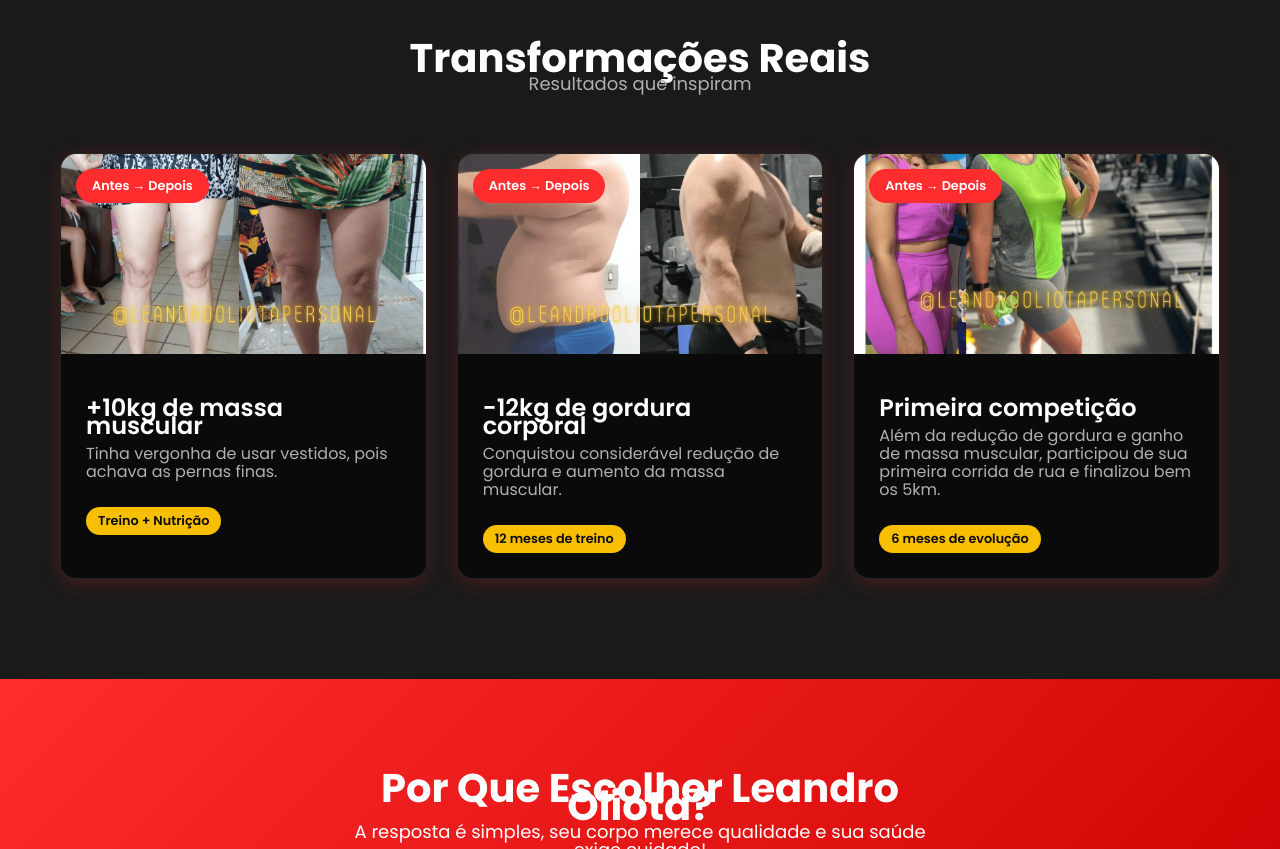
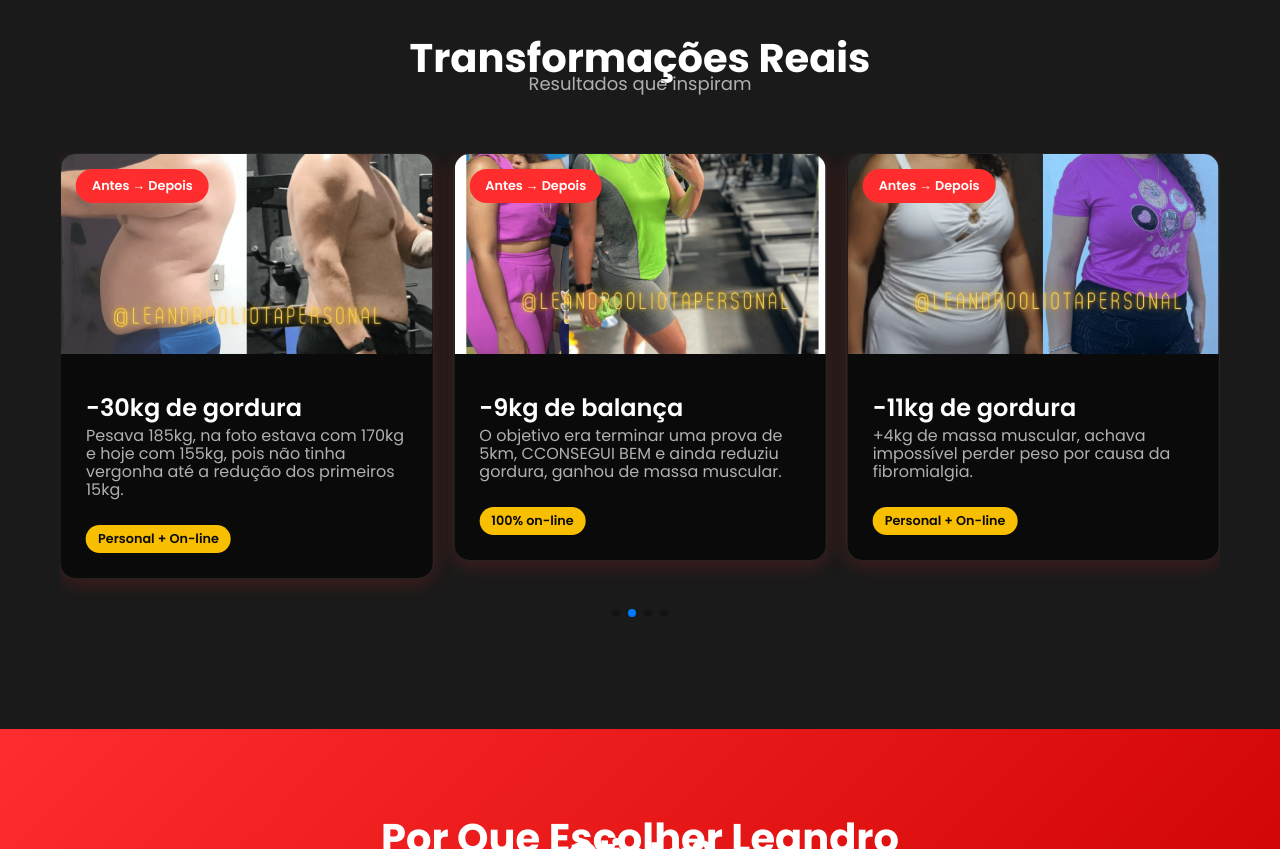
Before and after one commit to LeandroDevLab/leandro-oliota, a React (Vite) app: page /personal in a window 1280 px wide. Shown: the part 2500-3349 px from the top of the page. Built offline with nearby package versions, Linux system fonts and the light colour scheme.

Commit message:
:camera_with_flash: feat(personal): add before and after slider using Swiper

```diff
--- /dev/null
+++ b/src/components/SwiperBeforeAfter/SwiperBeforeAfter.jsx
@@ -0,0 +1,46 @@
+import { Swiper, SwiperSlide } from "swiper/react";
+import { Autoplay, Pagination } from "swiper/modules";
+
+import "swiper/css";
+import "swiper/css/pagination";
+import TestimonyCard from "../../../../components/TestimonyCard/TestimonyCard";
+
+function SwiperTestimonials({ testimonials }) {
+  return (
+    <Swiper
+      style={{ paddingBottom: "50px" }}
+      modules={[Autoplay, Pagination]}
+      autoplay={{ delay: 3000 }}
+      pagination={{ clickable: true }}
+      loop
+      spaceBetween={20}
+      breakpoints={{
+        320: {
+          slidesPerView: 1,
+        },
+        640: {
+          slidesPerView: 1,
+        },
+        768: {
+          slidesPerView: 2,
+        },
+        1024: {
+          slidesPerView: 3,
+        },
+      }}
+    >
+      {testimonials.map((card, index) => (
+        <SwiperSlide key={index}>
+          <TestimonyCard
+            imgSrc={card.imgSrc}
+            name={card.name}
+            category={card.category}
+            testimony={card.testimony}
+          />
+        </SwiperSlide>
+      ))}
+    </Swiper>
+  );
+}
+
+export default SwiperTestimonials;
--- a/src/data/personalGallery.js
+++ b/src/data/personalGallery.js
@@ -35,3 +35,41 @@ export const personalCards = [
       "",
   }, */
 ];
+
+import beforeAfter1 from "../assets/img/personal/antesedepois1.png";
+import beforeAfter2 from "../assets/img/personal/antesedepois2.png";
+import beforeAfter4 from "../assets/img/personal/antesedepois4.png";
+import beforeAfter5 from "../assets/img/personal/antesedepois5.png";
+
+export const personalCases = [
+  {
+    src: beforeAfter1,
+    alt: "Foto 1 do antes e depois de alunos do Personal trainer Leandro Oliota, demonstra aumento de massa muscular",
+    title: "+10kg de massa muscular",
+    description: "Tinha vergonha de usar vestidos, pois achava as pernas finas.",
+    emphasis: "Treino + Nutrição",
+  },
+  {
+    src: beforeAfter2,
+    alt: "Foto 1 do antes e depois de alunos do Personal trainer Leandro Oliota, demonstra aumento de massa muscular",
+    title: "-30kg de gordura",
+    description:
+      "Pesava 185kg, na foto estava com 170kg e hoje com 155kg, pois não tinha vergonha até a redução dos primeiros 15kg.",
+    emphasis: "Personal + On-line",
+  },
+  {
+    src: beforeAfter4,
+    alt: "Foto 1 do antes e depois de alunos do Personal trainer Leandro Oliota, demonstra aumento de massa muscular",
+    title: "-9kg de balança",
+    description:
+      "O objetivo era terminar uma prova de 5km, CCONSEGUI BEM e ainda reduziu gordura, ganhou de massa muscular.",
+    emphasis: "100% on-line",
+  },
+  {
+    src: beforeAfter5,
+    alt: "Foto 1 do antes e depois de alunos do Personal trainer Leandro Oliota, demonstra aumento de massa muscular",
+    title: "-11kg de gordura",
+    description: "+4kg de massa muscular, achava impossível perder peso por causa da fibromialgia.",
+    emphasis: "Personal + On-line",
+  },
+];
--- a/src/pages/Personal/Personal.css
+++ b/src/pages/Personal/Personal.css
@@ -472,72 +472,6 @@ section {
 /* ========== DESTAQUES COM IMAGENS ========== */
 .destaques {
   background: var(--bg-alt);
-}
-.destaques-grid {
-  display: grid;
-  grid-template-columns: repeat(auto-fit, minmax(200px, 1fr));
-  gap: 30px;
-}
-
-.destaque-card {
-  background: var(--bg);
-  border-radius: var(--radius);
-  overflow: hidden;
-  box-shadow: var(--shadow);
-  transition: var(--transition);
-  border: 1px solid rgba(255, 255, 255, 0.1);
-}
-.destaque-card:hover {
-  transform: translateY(-5px);
-  box-shadow: var(--shadow-hover);
-}
-
-.destaque-image {
-  position: relative;
-  height: 220px;
-  overflow: hidden;
-}
-
-.destaque-image img {
-  width: 100%;
-  height: 100%;
-  margin-top: -20px;
-  object-fit: cover;
-  transition: var(--transition);
-}
-
-.destaque-card:hover .destaque-image img {
-  transform: scale(1.1);
-}
-
-.destaque-tag {
-  position: absolute;
-  top: 15px;
-  left: 15px;
-  background: var(--primary);
-  color: var(--white);
-  padding: 8px 16px;
-  border-radius: 50px;
-  font-size: 0.8rem;
-  font-weight: 600;
-}
-
-.destaque-content {
-  padding: 25px;
-}
-.destaque-content h3 {
-  color: var(--text);
-  margin-bottom: 10px;
-}
-.destaque-badge {
-  display: inline-block;
-  background: var(--secondary);
-  color: var(--bg);
-  padding: 5px 12px;
-  border-radius: 50px;
-  font-size: 0.8rem;
-  font-weight: 600;
-  margin-top: 10px;
 }
 
 /* ========== GALERIA ========== */
--- a/src/pages/Personal/Personal.jsx
+++ b/src/pages/Personal/Personal.jsx
@@ -7,18 +7,15 @@ import sobreImg from "../../assets/img/leandro-sobre.png";
 import avaliacaoImg from "../../assets/img/personal/avaliacao1.png";
 import personalImg from "../../assets/img/personal/personal-trainer.png";
 import treinoImg from "../../assets/img/personal/treino-personalizado.png";
-import beforeAfter1Img from "../../assets/img/personal/antesedepois1.png";
-import beforeAfter2Img from "../../assets/img/personal/antesedepois2.png";
-import beforeAfter4Img from "../../assets/img/personal/antesedepois4.png";
 
 /* Icons import */
 import { FaInstagram, FaFacebook, FaGithub, FaLinkedin } from "react-icons/fa";
 import LeandroOliota from "../../components/LeandroOliota/LeandroOliota";
-import TestimonyCard from "../../components/TestimonyCard/TestimonyCard";
 
 /* Variáveis */
 import { personalCards } from "../../data/personalGallery";
 import SwiperTestimonials from "../../components/SwiperTestimonials/SwiperTestimonials";
+import SwiperBeforeAfter from "./components/SwiperBeforeAfter/SwiperBeforeAfter";
 
 function Personal() {
   return (
@@ -244,53 +241,7 @@ function Personal() {
             <h2>Transformações Reais</h2>
             <p>Resultados que inspiram</p>
           </div>
-          <div className="destaques-grid">
-            <div className="destaque-card">
-              <div className="destaque-image">
-                <img
-                  src={beforeAfter1Img}
-                  alt="Foto 1 do antes e depois de alunos do Personal trainer Leandro Oliota, demonstra aumento de massa muscular"
-                />
-                <span className="destaque-tag">Antes → Depois</span>
-              </div>
-              <div className="destaque-content">
-                <h3>+10kg de massa muscular</h3>
-                <p>Tinha vergonha de usar vestidos, pois achava as pernas finas.</p>
-                <span className="destaque-badge">Treino + Nutrição</span>
-              </div>
-            </div>
-            <div className="destaque-card">
-              <div className="destaque-image">
-                <img
-                  src={beforeAfter2Img}
-                  alt="Foto 2 do antes e depois de alunos do Personal trainer Leandro Oliota, demonstra aumento de massa muscular e redução de gordura"
-                />
-                <span className="destaque-tag">Antes → Depois</span>
-              </div>
-              <div className="destaque-content">
-                <h3>-12kg de gordura corporal</h3>
-                <p>Conquistou considerável redução de gordura e aumento da massa muscular.</p>
-                <span className="destaque-badge">12 meses de treino</span>
-              </div>
-            </div>
-            <div className="destaque-card">
-              <div className="destaque-image">
-                <img
-                  src={beforeAfter4Img}
-                  alt="Foto 2 do antes e depois de alunos do Personal trainer Leandro Oliota, demonstra aumento de massa muscular e redução de gordura"
-                />
-                <span className="destaque-tag">Antes → Depois</span>
-              </div>
-              <div className="destaque-content">
-                <h3>Primeira competição</h3>
-                <p>
-                  Além da redução de gordura e ganho de massa muscular, participou de sua primeira
-                  corrida de rua e finalizou bem os 5km.
-                </p>
-                <span className="destaque-badge">6 meses de evolução</span>
-              </div>
-            </div>
-          </div>
+          <SwiperBeforeAfter />
         </div>
       </section>
 
--- /dev/null
+++ b/src/pages/Personal/components/SwiperBeforeAfter/SwiperBeforeAfter.css
@@ -0,0 +1,60 @@
+.destaque-card {
+  background: var(--bg);
+  border-radius: var(--radius);
+  overflow: hidden;
+  box-shadow: var(--shadow);
+  transition: var(--transition);
+  border: 1px solid rgba(255, 255, 255, 0.1);
+}
+.destaque-card:hover {
+  transform: translateY(-5px);
+  box-shadow: var(--shadow-hover);
+}
+
+.destaque-image {
+  position: relative;
+  height: 220px;
+  overflow: hidden;
+}
+
+.destaque-image img {
+  width: 100%;
+  height: 100%;
+  margin-top: -20px;
+  object-fit: cover;
+  transition: var(--transition);
+}
+
+.destaque-card:hover .destaque-image img {
+  transform: scale(1.1);
+}
+
+.destaque-tag {
+  position: absolute;
+  top: 15px;
+  left: 15px;
+  background: var(--primary);
+  color: var(--white);
+  padding: 8px 16px;
+  border-radius: 50px;
+  font-size: 0.8rem;
+  font-weight: 600;
+}
+
+.destaque-content {
+  padding: 25px;
+}
+.destaque-content h3 {
+  color: var(--text);
+  margin-bottom: 10px;
+}
+.destaque-badge {
+  display: inline-block;
+  background: var(--secondary);
+  color: var(--bg);
+  padding: 5px 12px;
+  border-radius: 50px;
+  font-size: 0.8rem;
+  font-weight: 600;
+  margin-top: 10px;
+}
--- /dev/null
+++ b/src/pages/Personal/components/SwiperBeforeAfter/SwiperBeforeAfter.jsx
@@ -0,0 +1,52 @@
+import { Swiper, SwiperSlide } from "swiper/react";
+import { Autoplay, Pagination } from "swiper/modules";
+import { personalCases } from "../../../../data/personalGallery";
+import "./SwiperBeforeAfter.css";
+
+import "swiper/css";
+import "swiper/css/pagination";
+
+function SwiperBeforeAfter() {
+  return (
+    <Swiper
+      style={{ paddingBottom: "50px" }}
+      modules={[Autoplay, Pagination]}
+      autoplay={{ delay: 3000 }}
+      pagination={{ clickable: true }}
+      loop
+      spaceBetween={20}
+      breakpoints={{
+        320: {
+          slidesPerView: 1,
+        },
+        640: {
+          slidesPerView: 1,
+        },
+        768: {
+          slidesPerView: 2,
+        },
+        1024: {
+          slidesPerView: 3,
+        },
+      }}
+    >
+      {personalCases.map((card, index) => (
+        <SwiperSlide key={index}>
+          <div className="destaque-card">
+            <div className="destaque-image">
+              <img src={card.src} alt={card.alt} />
+              <span className="destaque-tag">Antes → Depois</span>
+            </div>
+            <div className="destaque-content">
+              <h3>{card.title}</h3>
+              <p>{card.description}</p>
+              <span className="destaque-badge">{card.emphasis}</span>
+            </div>
+          </div>
+        </SwiperSlide>
+      ))}
+    </Swiper>
+  );
+}
+
+export default SwiperBeforeAfter;
```
Also changed, not shown: src/assets/img/personal/antesedepois5.png (added).
